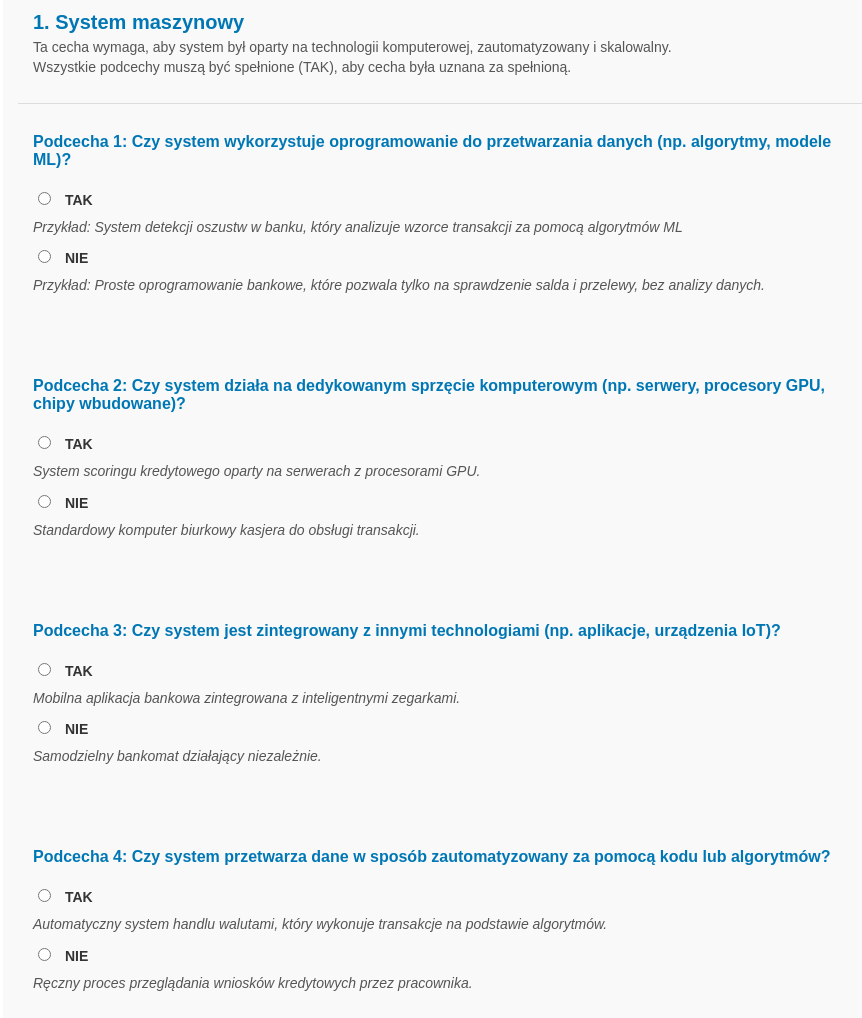
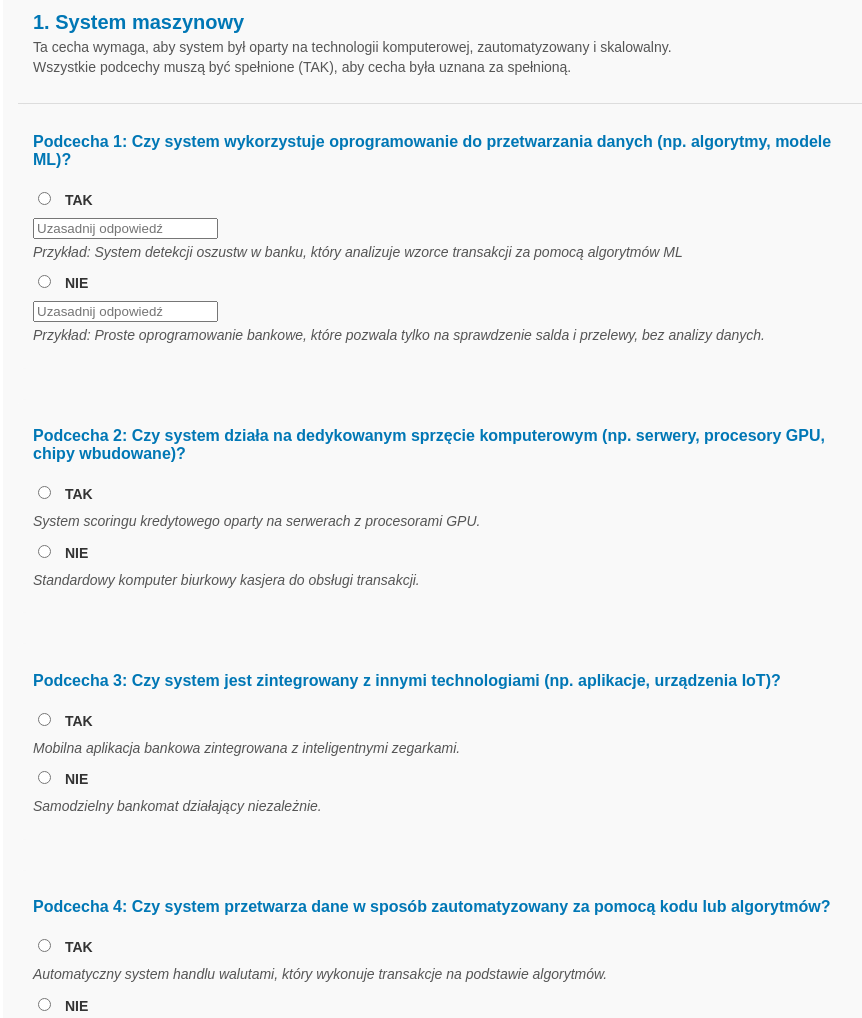
Before and after one commit to UseTheForceLuq/AI-Act, a plain HTML site: page index.html in a window 1280 px wide. Shown: the part 1170-2188 px from the top of the page, without its empty margins (189-1051 px from the left). Drawn offline with Linux system fonts and the light colour scheme.

Commit message:
merged files with uncommitted changes

```diff
--- a/index.html
+++ b/index.html
@@ -62,12 +62,14 @@
 						<label>
 							<input type="radio" name="question-1-1-answer" value="yes"> TAK
 						</label>
+						<input type="text" class="answer-input" placeholder="Uzasadnij odpowiedź">
 						<p class="example"><em>Przykład: System detekcji oszustw w banku, który analizuje wzorce transakcji za pomocą algorytmów ML</em></p>
 					</div>
 					<div class="answer-option">
 						<label>
 							<input type="radio" name="question-1-1-answer" value="no"> NIE
 						</label>
+						<input type="text" class="answer-input" placeholder="Uzasadnij odpowiedź">
 						<p class="example"><em>Przykład: Proste oprogramowanie bankowe, które pozwala tylko na sprawdzenie salda i przelewy, bez analizy danych.</em></p>
 					</div>
 				</div>
--- a/scripts.js
+++ b/scripts.js
@@ -204,3 +204,10 @@ function fillAllNo() {
     updateSectionStatus(i);
   }
 }
+
+// Reset po odświeżeniu strony
+window.addEventListener('load', () => {
+  document.querySelectorAll('input[type="radio"]').forEach(radio => radio.checked = false);
+  document.querySelectorAll('input[type="text"]').forEach(input => input.value = '');
+  document.querySelectorAll('textarea').forEach(area => area.value = '');
+});
--- a/styles.css
+++ b/styles.css
@@ -94,12 +94,12 @@ body {
 
 /* Pozostałe pola - duże */
 .system-info textarea {
-    width: 100%;
+    width: 98.5%;
     padding: 12px;
     border-radius: 6px;
     border: 1px solid #ccc;
     font-size: 15px;
-    resize: vertical;
+    resize: none;
     margin-top: 6px;
     transition: border-color 0.3s ease;
 }
```
